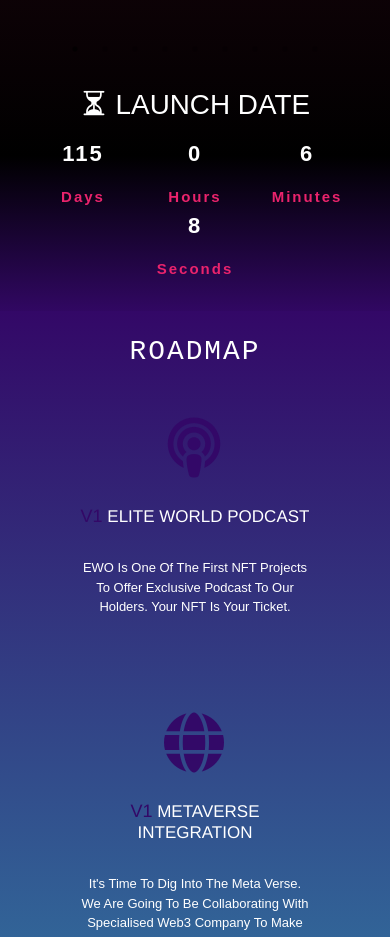
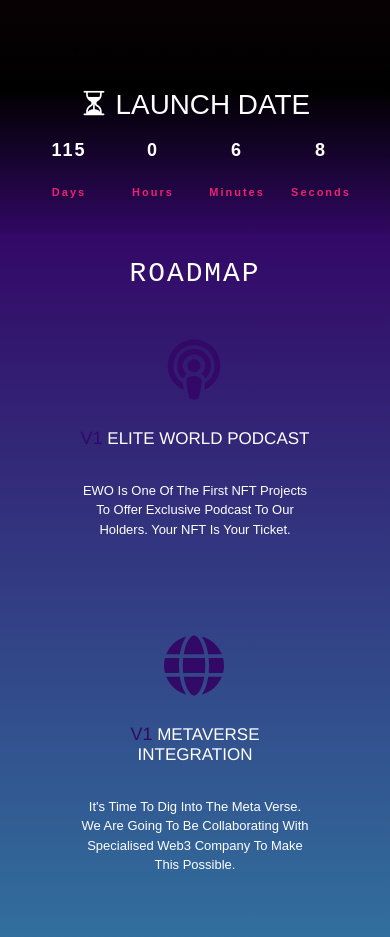
Before and after one commit to ayocryp/EliteWorld-NFT-project, a plain HTML site: page index.html in a window 390 px wide. Shown: the part 3160-4097 px from the top of the page. Drawn offline with nearby package versions, Linux system fonts and the light colour scheme.

Commit message:
new commit

```diff
--- a/css/style.css
+++ b/css/style.css
@@ -394,12 +394,12 @@ a {
 
 /* MOBILE COUNTDOWN */
 .mobile-date p{
-  font-size: 22px;
+  font-size: 18px;
   color: white;
   font-weight: 600;
 }
 .mobile-date span{
-  font-size: 15px;
+  font-size: 11px;
   color:var(--orange);
   font-weight: bold;
 }
```
